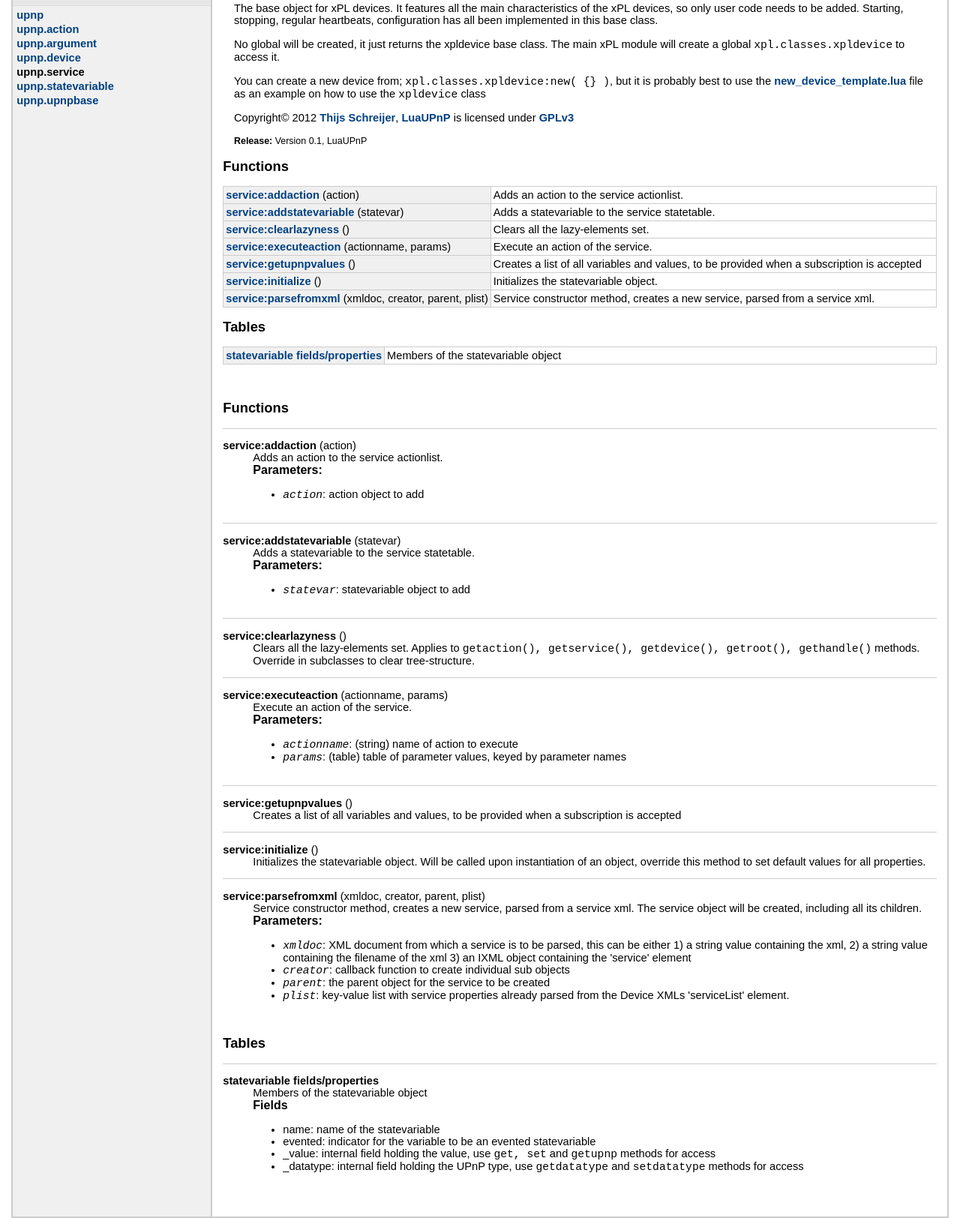
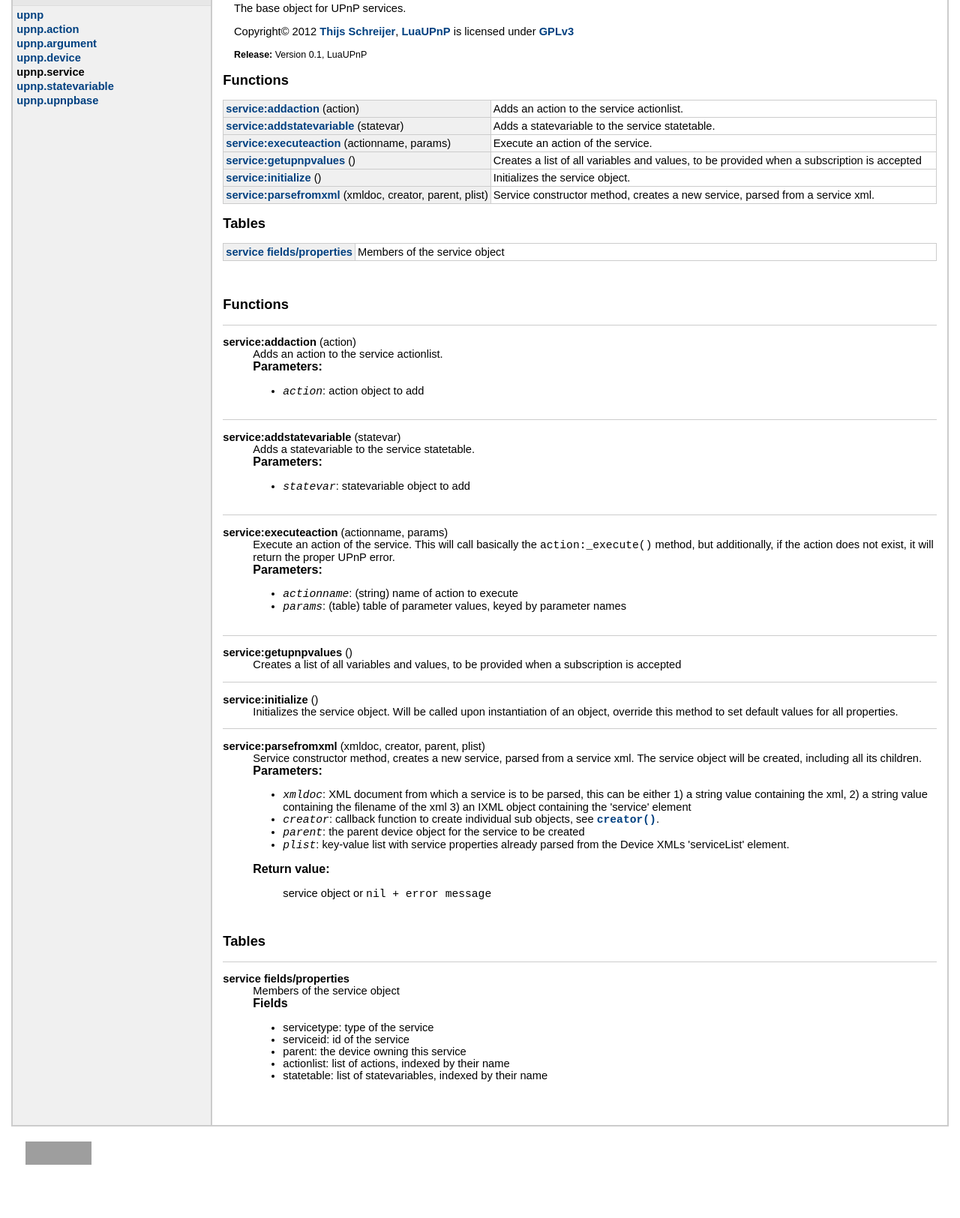
Before and after one commit to Tieske/LuaUPnP, a plain HTML site: page doc/modules/upnp.service.html in a window 1280 px wide. Shown: the part 69-1693 px from the top of the page at 75% size. After the commit the page ends 1645 px from the top, so only its background shows below. Drawn offline with Linux system fonts and the light colour scheme; grey boxes are pictures that could not be loaded.

Commit message:
updated statevariable documentation. all files completed. generated docs.

```diff
--- a/doc/modules/upnp.service.html
+++ b/doc/modules/upnp.service.html
@@ -77,7 +77,7 @@
 
 <h1>Module <code>upnp.service</code></h1>
 
-<p>The base object for xPL devices. It features all the main characteristics of the xPL devices, so only user code needs to be added. Starting, stopping, regular heartbeats, configuration has all been implemented in this base class.<br/>&nbsp<br/>No global will be created, it just returns the xpldevice base class. The main xPL module will create a global <code>xpl.classes.xpldevice</code> to access it.<br/>&nbsp<br/>You can create a new device from; <code>xpl.classes.xpldevice:new( {} )</code>, but it is probably best to use the <a href="../files/src/xpl/new_device_template.html">new_device_template.lua</a> file as an example on how to use the <code>xpldevice</code> class</p>
+<p>The base object for UPnP services.</p>
 
 
 <p>Copyright&copy; 2012 <a href="http://www.thijsschreijer.nl">Thijs Schreijer</a>, <a href="http://github.com/Tieske/LuaUPnP">LuaUPnP</a> is licensed under <a href="http://www.gnu.org/licenses/gpl-3.0.html">GPLv3</a></p>
@@ -101,11 +101,6 @@
 	</tr>
 
 	<tr>
-	<td class="name" nowrap><a href="#service:clearlazyness">service:clearlazyness</a>&nbsp;()</td>
-	<td class="summary">Clears all the lazy-elements set.</td>
-	</tr>
-
-	<tr>
 	<td class="name" nowrap><a href="#service:executeaction">service:executeaction</a>&nbsp;(actionname, params)</td>
 	<td class="summary">Execute an action of the service.</td>
 	</tr>
@@ -117,7 +112,7 @@
 
 	<tr>
 	<td class="name" nowrap><a href="#service:initialize">service:initialize</a>&nbsp;()</td>
-	<td class="summary">Initializes the statevariable object.</td>
+	<td class="summary">Initializes the service object.</td>
 	</tr>
 
 	<tr>
@@ -134,8 +129,8 @@
 <table class="table_list">
 
 	<tr>
-	<td class="name" nowrap><a href="#statevariable fields/properties">statevariable fields/properties</a></td>
-	<td class="summary">Members of the statevariable object </td>
+	<td class="name" nowrap><a href="#service fields/properties">service fields/properties</a></td>
+	<td class="summary">Members of the service object </td>
 	</tr>
 
 </table>
@@ -204,26 +199,9 @@ Adds a statevariable to the service statetable.
 
 
 
-<dt><a name="service:clearlazyness"></a><strong>service:clearlazyness</strong>&nbsp;()</dt>
-<dd>
-Clears all the lazy-elements set. Applies to <code>getaction(), getservice(), getdevice(), getroot(), gethandle()</code> methods. Override in subclasses to clear tree-structure.
-
-
-
-
-
-
-
-
-
-</dd>
-
-
-
-
 <dt><a name="service:executeaction"></a><strong>service:executeaction</strong>&nbsp;(actionname, params)</dt>
 <dd>
-Execute an action of the service.
+Execute an action of the service. This will call basically the <code>action:_execute()</code> method, but additionally, if the action does not exist, it will return the proper UPnP error.
 
 
 <h3>Parameters:</h3>
@@ -270,7 +248,7 @@ Creates a list of all variables and values, to be provided when a subscription i
 
 <dt><a name="service:initialize"></a><strong>service:initialize</strong>&nbsp;()</dt>
 <dd>
-Initializes the statevariable object. Will be called upon instantiation of an object, override this method to set default values for all properties.
+Initializes the service object. Will be called upon instantiation of an object, override this method to set default values for all properties.
 
 
 
@@ -298,11 +276,11 @@ Service constructor method, creates a new service, parsed from a service xml. Th
 	</li>
 
 	<li>
-	  <code><em>creator</em></code>: callback function to create individual sub objects
+	  <code><em>creator</em></code>: callback function to create individual sub objects, see <a href="upnp.device.html#creator"><code>creator()</code></a>.
 	</li>
 
 	<li>
-	  <code><em>parent</em></code>: the parent object for the service to be created
+	  <code><em>parent</em></code>: the parent device object for the service to be created
 	</li>
 
 	<li>
@@ -315,6 +293,9 @@ Service constructor method, creates a new service, parsed from a service xml. Th
 
 
 
+
+<h3>Return value:</h3>
+<ul>service object or <code>nil + error message</code></ul>
 
 
 
@@ -329,27 +310,31 @@ Service constructor method, creates a new service, parsed from a service xml. Th
 <h2><a name="tables"></a>Tables</h2>
 <dl class="table">
 
-<dt><a name="statevariable fields/properties"></a><strong>statevariable fields/properties</strong></dt>
-<dd>Members of the statevariable object
+<dt><a name="service fields/properties"></a><strong>service fields/properties</strong></dt>
+<dd>Members of the service object
 
 
 <h3>Fields</h3>
 <ul>
 
 	<li>
-	  name: name of the statevariable
+	  servicetype: type of the service
 	</li>
 
 	<li>
-	  evented: indicator for the variable to be an evented statevariable
+	  serviceid: id of the service
 	</li>
 
 	<li>
-	  _value: internal field holding the value, use <code>get, set</code> and <code>getupnp</code> methods for access
+	  parent: the device owning this service
 	</li>
 
 	<li>
-	  _datatype: internal field holding the UPnP type, use <code>getdatatype</code> and <code>setdatatype</code> methods for access
+	  actionlist: list of actions, indexed by their name
+	</li>
+
+	<li>
+	  statetable: list of statevariables, indexed by their name
 	</li>
 
 </ul>
```
Also changed, not shown: doc/index.html (+2 -2 lines), doc/modules/upnp.action.html (+12 -2 lines), doc/modules/upnp.argument.html (+3 -3 lines), doc/modules/upnp.device.html (+6 -6 lines), doc/modules/upnp.html (+1 -1 lines), doc/modules/upnp.statevariable.html (+18 -12 lines), 1 other file.
